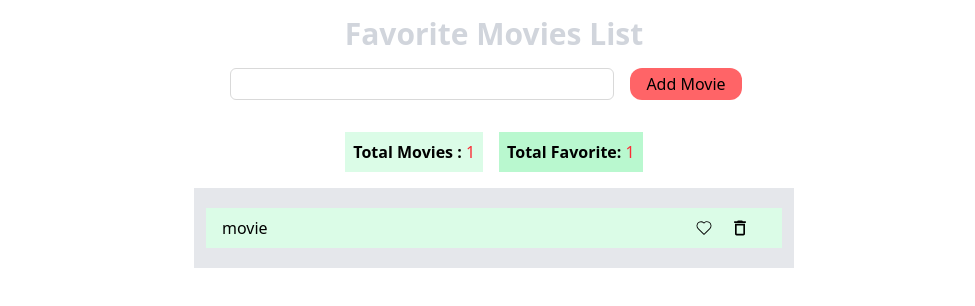
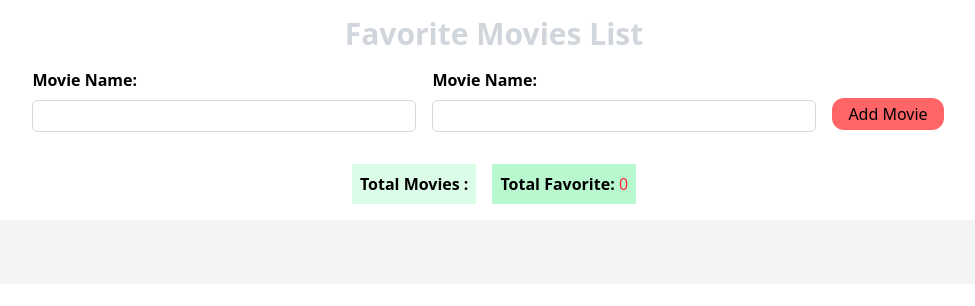
Before and after one commit to Muhammadtalhatariq/Favorite_Movies_List, a React (Vite) app: page / in a window 1280 px wide. Shown: the top 306 px of the page, without its empty margins (146-1121 px from the left). Built offline with nearby package versions, Linux system fonts and the light colour scheme.

Commit message:
updare the code

```diff
--- a/package.json
+++ b/package.json
@@ -19,6 +19,8 @@
     "react-icons": "^5.5.0",
     "react-redux": "^9.2.0",
     "react-toastify": "^11.0.5",
+    "redux": "^5.0.1",
+    "redux-persist": "^6.0.0",
     "tailwindcss": "^4.1.4",
     "yup": "^1.6.1"
   },
--- a/src/App.jsx
+++ b/src/App.jsx
@@ -17,24 +17,39 @@ const App = () => {
       <Formik
         initialValues={{
           movie: '',
+          urlmovie: ""
         }}
         onSubmit={(values) => {
           dispatch(addmovie(values.movie))
-          // console.log(values.movie);
+          // console.log({values});
         }}
       >
         {formik => (
           <Form onSubmit={formik.handleSubmit}>
-            <div className='flex gap-4 items-center justify-center'>
-              <AddMovie
-                name="movie"
-                type="text"
-                placepolder="enter your favorite movie"
-              />
-              <button onClick={notify} className='px-4 py-1 bg-red-400 rounded-xl' type='submit'>Add Movie</button>
+            <div className='flex gap-4 items-center  flex-col md:flex-row justify-center ml-1 flex-wrap'>
+              <div className='flex flex-col md:flex-row gap-4'>
+               <div className='flex flex-col gap-2'>
+               <label className='font-semibold ' htmlFor="movie">Movie Name:</label>      <AddMovie
+                  name="movie"
+                  type="text"
+                  id="movie"
+                  placepolder="Enter your favorite movie"
+                />
+               </div>
+              <div className='flex flex-col gap-2'>
+              <label className='font-semibold' htmlFor="movieurl">Movie Name:</label>
+                <AddMovie
+                  name="urlmovie"
+                  id="movieurl"
+                  placepolder="Enter movie url"
+                />
+              </div>
+              </div>
+              <div className='mt-7'>
+              <button onClick={notify} className='md:px-4 py-1 px-1 bg-red-400 rounded-xl' type='submit'>Add Movie</button>
+              </div>
               <ToastContainer />
             </div>
-
           </Form>
         )}
       </Formik>
--- a/src/components/AddMovie.jsx
+++ b/src/components/AddMovie.jsx
@@ -7,14 +7,11 @@ const AddMovie = ({ ...props }) => {
     // console.log(field, meta);
     return (
         <>
-
             <div className='flex items-center justify-center'>
-                <div className='w-72 md:w-96'>
+                <div className='w-64 md:w-96'>
                     <Input {...field} {...props} />
                 </div>
             </div>
-
-
         </>
     )
 }
--- a/src/components/AllMovies.jsx
+++ b/src/components/AllMovies.jsx
@@ -4,40 +4,40 @@ import { CiHeart } from "react-icons/ci";
 import { useSelector, useDispatch } from 'react-redux';
 import { favoritemovie, removemovie } from '../features/movies/MovieSlice';
 import TotalMovies from './TotalMovies';
-import { ToastContainer, toast } from 'react-toastify';
+import { toast } from 'react-toastify';
 
 const AllMovies = () => {
-    const notify = () => toast("Delete Movie");
+    const onNotify = () => toast("Delete Movie");
     const dispatch = useDispatch()
-    const movies = useSelector(state => state.movies)
-
+    const movies = useSelector(state => state.movies.movies)
+    console.log(movies);
     return (
         <>
-            <div className='flex flex-col items-center justify-center gap-4 my-8'>
+            <div className='flex flex-col items-center justify-center gap-4 my-8 mx-4'>
                 <div>
                     <TotalMovies />
                 </div>
-                <ul className='bg-gray-200 md:w-[600px] w-72 p-3 '>
+                <div className='w-full bg-gray-100  flex justify-center items-center flex-wrap  gap-4 py-8'>
                     {movies.map((movie) => (
+                        <div key={movie.id} className=' size-72 bg-green-100 rounded-xl overflow-hidden'>
+                            <div className='w-full h-68 relative'>
+                                <div className='absolute flex gap-4 left-25 top-40'>
+                                    <div className='p-2 hover:bg-neutral-300 border border-white rounded-full'>
+                                        <CiHeart className='text-white' size={25} />
+                                    </div>
+                                    <div className='p-2 hover:bg-neutral-300 border border-white  rounded-full'>
+                                        <MdOutlineDelete
+                                            onClick={() => dispatch(removemovie(movie.id))}
+                                            className='text-white' size={25} />
+                                    </div>
+                                </div>
+                                <img className='bg-contain h-60 w-full' src={movie.urlmovie} alt="movie image" />
+                                <h1 className='font-semibold text-neutral-500 text-xl p-2 text-center'>{movie.movieName}</h1>
+                            </div>
+                        </div>
+                    ))}
 
-                        <li key={movie.id} className='flex items-center justify-between px-4 py-2 my-2 bg-green-100'>
-                            <h2 className=' font-medium'>{movie.movieName}</h2>
-                            <div className='flex gap-4'>
-                                <CiHeart onClick={() => dispatch(favoritemovie(movie.id))} size={20} />
-
-
-                                    <MdOutlineDelete
-
-                                        onClick={() => dispatch(removemovie(movie.id))}
-                                        size={20} />
-                                         <ToastContainer />
-
-
-                            </div>
-                        </li>
-                    ))}
-                </ul>
-
+                </div>
             </div>
         </>
     )
--- a/src/components/TotalMovies.jsx
+++ b/src/components/TotalMovies.jsx
@@ -1,10 +1,10 @@
 import React from 'react'
 import { useSelector } from 'react-redux'
 const TotalMovies = () => {
-    const favorite = useSelector(state => state.isFavorite)
+    const favorite = useSelector(state => state.movies.isFavorite)
     const movies = useSelector(state => state.movies)
 
-    console.log(favorite);
+    // console.log(favorite);
 
     return (
         <>
--- a/src/features/movies/MovieSlice.js
+++ b/src/features/movies/MovieSlice.js
@@ -1,17 +1,11 @@
 import { createSlice, nanoid } from '@reduxjs/toolkit'
+import { toast } from 'react-toastify';
+
+const onNotify = () => toast("Delete Movie");
 
 const initialState = {
-  movies: [
-    {
-      id: 1,
-      movieName: "movie",
-    }
-  ],
-  isFavorite: [
-    {
-      value: null
-    }
-  ]
+  movies: [],
+  isFavorite: []
 }
 
 export const MovieSlice = createSlice({
@@ -22,23 +16,30 @@ export const MovieSlice = createSlice({
       const movie = {
         id: nanoid(),
         movieName: action.payload,
+        urlmovie: action.payload
       }
+      console.log(movie);
       state.movies.push(movie)
-      // alert("add movie")
 
     },
     removemovie: (state, action) => {
       state.movies = state.movies.filter((movie) => movie.id !== action.payload)
-      // alert("delete movie")
+      onNotify()
     },
     favoritemovie: (state, action) => {
       const favrt = state.movies.filter((movie) => movie.id == action.payload)
       state.isFavorite.push(favrt)
-      // alert("favorite movie")
-    },
+      const favorite = state.movies.isFavorite
+      // console.log(favorite);
+    }
 
   },
+
 })
+
+
+
+
 
 
 export const { addmovie, removemovie, favoritemovie } = MovieSlice.actions
--- a/src/main.jsx
+++ b/src/main.jsx
@@ -2,13 +2,15 @@ import { StrictMode } from 'react'
 import { createRoot } from 'react-dom/client'
 import './index.css'
 import App from './App.jsx'
-import { store } from './store/Store.js'
+import { store, persistor } from './store/Store.js'
 import { Provider } from 'react-redux'
-
+import { PersistGate } from 'redux-persist/integration/react'
 createRoot(document.getElementById('root')).render(
   <StrictMode>
     <Provider store={store}>
+    <PersistGate loading={null} persistor={persistor}>
       <App />
+      </PersistGate>
     </Provider>
   </StrictMode>,
 )
--- a/src/store/Store.js
+++ b/src/store/Store.js
@@ -1,6 +1,21 @@
 import { configureStore } from '@reduxjs/toolkit'
 import movieraducer from "../features/movies/MovieSlice"
+import { persistStore, persistReducer } from 'redux-persist'
+import storage from 'redux-persist/lib/storage'
+import { combineReducers } from 'redux';
+
+const persistConfig = {
+    key: 'root',
+    storage,
+}
+
+const moviesReducer = combineReducers({
+    movies: movieraducer,
+});
+
+const persistedReducer = persistReducer(persistConfig, moviesReducer);
+
 export const store = configureStore({
-    reducer: movieraducer
-
-})
+    reducer: persistedReducer,
+});
+export const persistor = persistStore(store);
```
Also changed, not shown: 1 other file (tests, documents, lock files or other folders).
